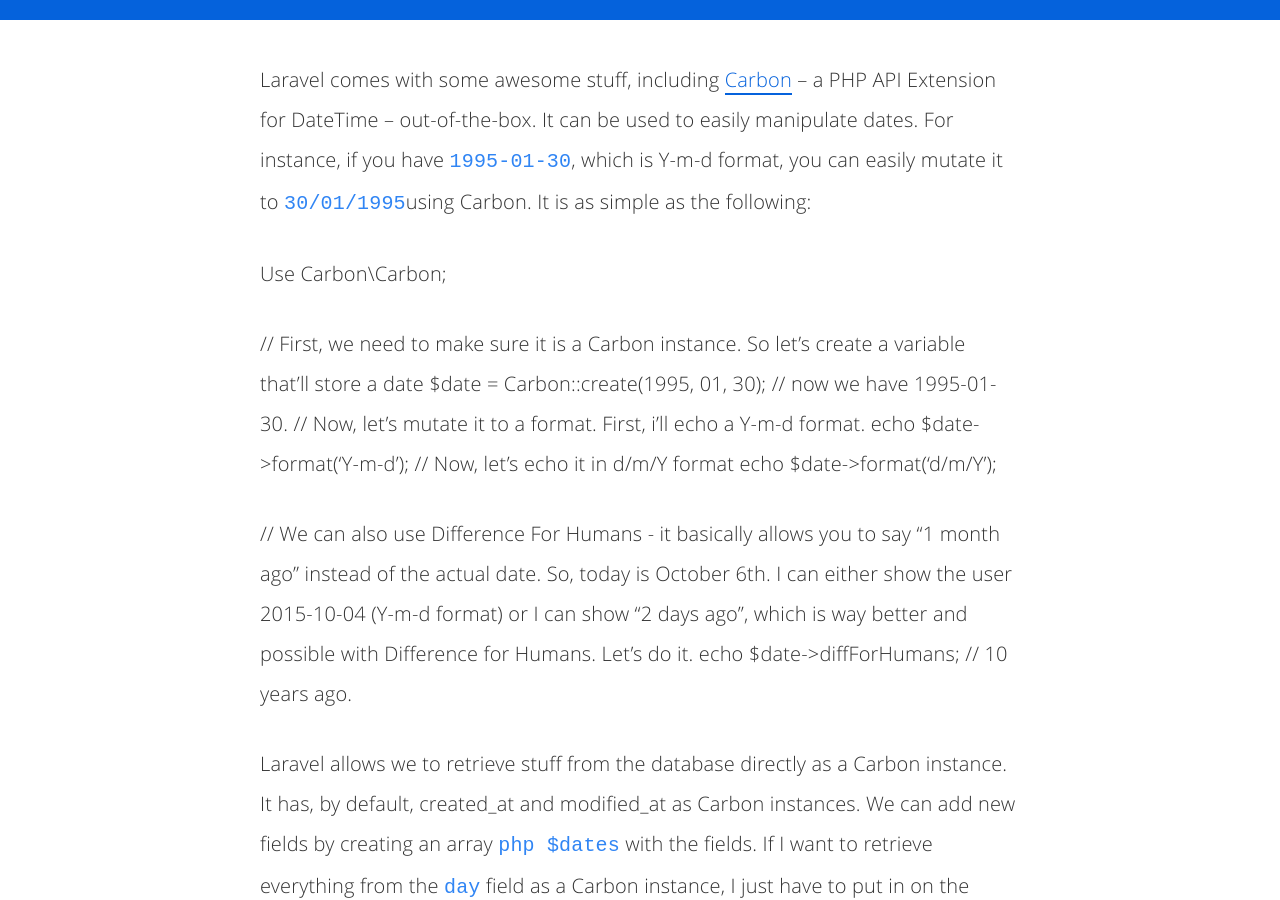
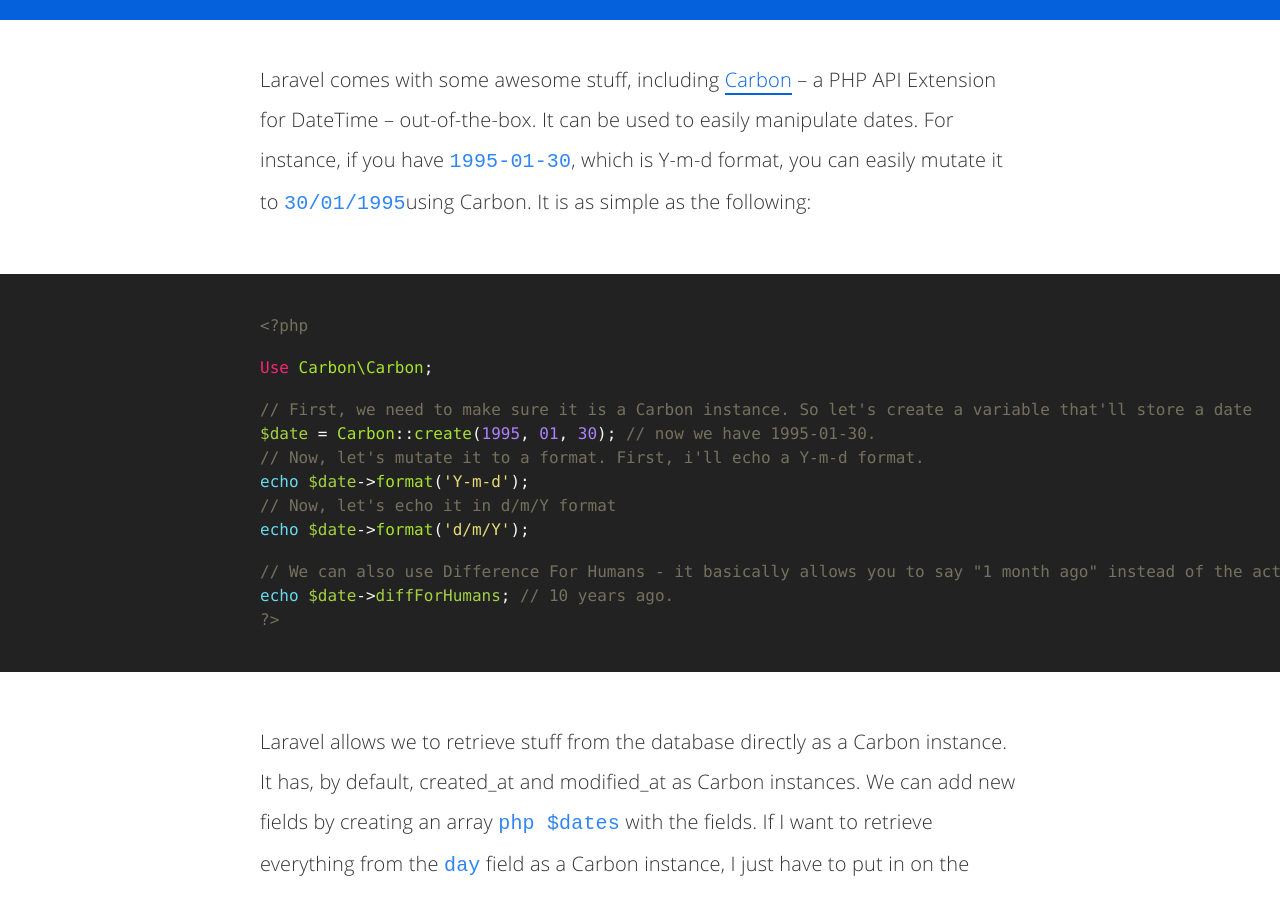
Before and after one commit to mateusjatenee/mateusjatenee.github.io, a Jekyll site: the page built from _posts/2016-01-07-using-carbon-to-manipulate-date-and-time-on-laravel.md, in a window 1280 px wide and 900 px high, scrolled down 880 px. Built offline with Jekyll 4.4.1, drawn with Linux system fonts in a browser that asks for light colours; comment, search, counter and statistics services are not loaded; some of the changed text lies outside the part shown.

Commit message:
now it shall work

````diff
--- a/_posts/2016-01-07-using-carbon-to-manipulate-date-and-time-on-laravel.md
+++ b/_posts/2016-01-07-using-carbon-to-manipulate-date-and-time-on-laravel.md
@@ -17,6 +17,9 @@ twitter_text:
 
 Laravel comes with some awesome stuff, including [Carbon](https://github.com/briannesbitt/Carbon) -- a PHP API Extension for DateTime -- out-of-the-box. It can be used to easily manipulate dates. For instance, if you have ```1995-01-30```, which is Y-m-d format, you can easily mutate it to ```30/01/1995```using Carbon. It is as simple as the following:
 
+{% highlight php %}
+<?php
+
 Use Carbon\Carbon;
 
 // First, we need to make sure it is a Carbon instance. So let's create a variable that'll store a date
@@ -28,15 +31,22 @@ echo $date->format('d/m/Y');
 
 // We can also use Difference For Humans - it basically allows you to say "1 month ago" instead of the actual date. So, today is October 6th. I can either show the user 2015-10-04 (Y-m-d format) or I can show "2 days ago", which is way better and possible with Difference for Humans. Let's do it.
 echo $date->diffForHumans; // 10 years ago.
+?>
+{% endhighlight %}
 
 
 Laravel allows we to retrieve stuff from the database directly as a Carbon instance. It has, by default, created_at and modified_at as Carbon instances. We can add new fields by creating an array ```php $dates ``` with the fields. If I want to retrieve everything from the ```day``` field as a Carbon instance, I just have to put in on the array.
 
+{% highlight php %}
+<?php
 class Post extends Model
 {
 
     protected $dates = ['day'];
 ...
 
+?>
+{% endhighlight %}
+
 
 Carbon has many other features and you can check them all [here](https://github.com/briannesbitt/Carbon). :)
````
